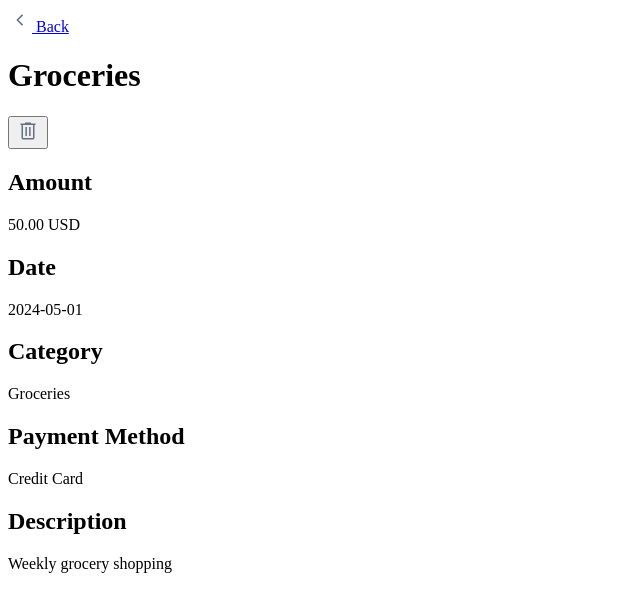
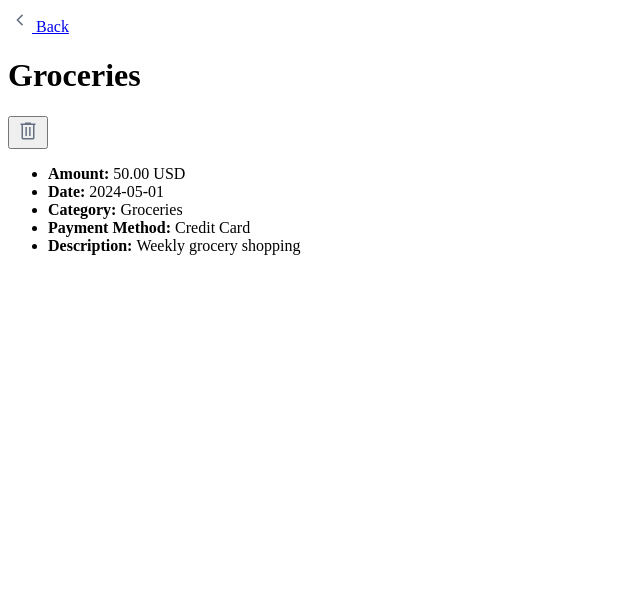
Before and after one commit to miToe/dagobert, a Next.js app: page /transactions/1 in a window 1280 px wide. Shown: the top 612 px of the page, without its empty margins (0-640 px from the left). Built offline with nearby package versions, Linux system fonts and the light colour scheme.

Commit message:
fix for pr comments

```diff
--- a/src/components/Alert.js
+++ b/src/components/Alert.js
@@ -19,8 +19,12 @@ export default function Alert({ alertIcon, alertMessage }) {
     <>
       {alert && (
         <div>
+          <br />
+          <hr />
           <div>{alertIcon}</div>
           <p>{alertMessage}</p>
+          <hr />
+          <br />
         </div>
       )}
     </>
--- a/src/components/Modal.js
+++ b/src/components/Modal.js
@@ -1,10 +1,14 @@
 export default function Modal({ message, onConfirm, onCancel, hint }) {
   return (
     <>
+      <br />
+      <hr />
       <h2>{message}</h2>
       <p>{hint}</p>
       <button onClick={onCancel}>Cancel</button>
       <button onClick={onConfirm}>Confirm</button>
+      <hr />
+      <br />
     </>
   );
 }
--- a/src/pages/_app.js
+++ b/src/pages/_app.js
@@ -1,6 +1,6 @@
 import { useState } from "react";
 import { useRouter } from "next/router";
-import transactionsData from "../data/transactions.json";
+import transactionsData from "@/src/data/transactions.json";
 
 export default function App({ Component, pageProps }) {
   const [transactions, setTransactions] = useState(transactionsData);
--- a/src/pages/transactions/[id].js
+++ b/src/pages/transactions/[id].js
@@ -1,9 +1,9 @@
 import { useRouter } from "next/router";
-import transactions from "../../data/transactions.json";
+import transactions from "@/src/data/transactions.json";
 import Link from "next/link";
 import Modal from "@/src/components/Modal";
 import ChevronLeft from "@/src/assets/icons/chevron_left.svg";
-import DeleteBin from "src/assets/icons/delete.svg";
+import DeleteBin from "@/src/assets/icons/delete.svg";
 
 export default function TransactionDetails({
   onConfirmDelete,
@@ -22,7 +22,7 @@ export default function TransactionDetails({
   }
 
   return (
-    <div>
+    <>
       <div>
         <Link href={"/"}>
           <ChevronLeft /> Back
@@ -32,28 +32,6 @@ export default function TransactionDetails({
           <DeleteBin />
         </button>
       </div>
-      <div>
-        <h2>Amount</h2>
-        <div>
-          {transaction.amount.toFixed(2)} {transaction.currency}
-        </div>
-      </div>
-      <div>
-        <h2>Date</h2>
-        <div>{transaction.date}</div>
-      </div>
-      <div>
-        <h2>Category</h2>
-        <div>{transaction.category}</div>
-      </div>
-      <div>
-        <h2>Payment Method</h2>
-        <div>{transaction.paymentMethod}</div>
-      </div>
-      <div>
-        <h2>Description</h2>
-        <div>{transaction.description}</div>
-      </div>
       {mode === "delete" && (
         <Modal
           message="Are you sure you want to delete this entry?"
@@ -62,6 +40,41 @@ export default function TransactionDetails({
           onCancel={onCancel}
         />
       )}
-    </div>
+
+      <ul>
+        <li>
+          <span>
+            <b>Amount: </b>
+          </span>
+          <span>
+            {transaction.amount.toFixed(2)} {transaction.currency}
+          </span>
+        </li>
+        <li>
+          <span>
+            <b>Date: </b>
+          </span>
+          <span>{transaction.date}</span>
+        </li>
+        <li>
+          <span>
+            <b>Category: </b>
+          </span>
+          <span>{transaction.category}</span>
+        </li>
+        <li>
+          <span>
+            <b>Payment Method: </b>
+          </span>
+          <span>{transaction.paymentMethod}</span>
+        </li>
+        <li>
+          <span>
+            <b>Description: </b>
+          </span>
+          <span>{transaction.description}</span>
+        </li>
+      </ul>
+    </>
   );
 }
```
Also changed, not shown: src/pages/index.js (+6 -2 lines).
